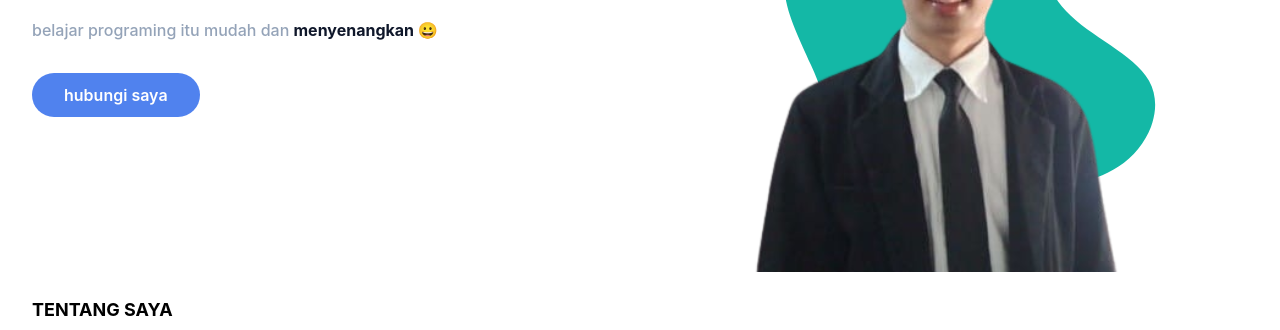
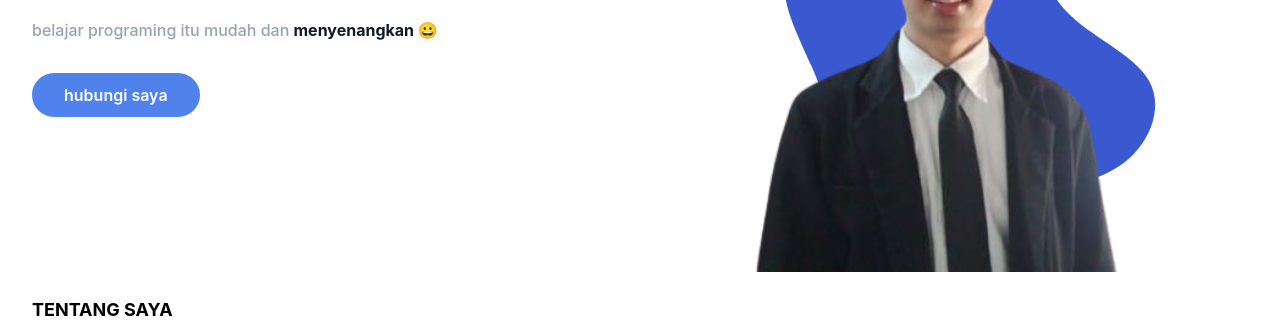
Before and after one commit to jhaythyung/Mardin, a website: page index.html in a window 1280 px wide. Shown: the part 387-717 px from the top of the page. Drawn offline with Linux system fonts and the light colour scheme.

Commit message:
Update index.html

```diff
--- a/index.html
+++ b/index.html
@@ -81,7 +81,7 @@
                         <img src="dist/img/mardinBaene.png" alt="mardin" class="max-w-full mx-auto">
                         <span class="absolute -bottom-0 -z-10 left-1/2 -translate-x-1/2 md:scale-125">
                             <svg widdth="400" height="400" viewBox="0 0 200 200" xmlns="http://www.w3.org/2000/svg">
-                                <path fill="#14b8a6"
+                                <path fill="#3A59D1"
                                     d="M29.2,-51.9C35.4,-46.9,36.3,-34.2,45.7,-24.3C55,-14.3,72.7,-7.2,78.8,3.5C84.8,14.2,79.2,28.3,68.8,36.3C58.3,44.3,43,46.1,30.7,49.8C18.5,53.5,9.2,59.1,-2.4,63.2C-14,67.3,-27.9,69.9,-35.5,63.5C-43.2,57.1,-44.5,41.8,-46.5,29.7C-48.5,17.6,-51.2,8.8,-56.5,-3C-61.8,-14.9,-69.6,-29.8,-66.1,-39.3C-62.6,-48.9,-47.8,-53,-34.9,-54.1C-22,-55.2,-11,-53.1,0.2,-53.5C11.5,-53.9,23,-56.8,29.2,-51.9Z"
                                     transform="translate(100 100)" scale(1.1) />
                             </svg>
```
